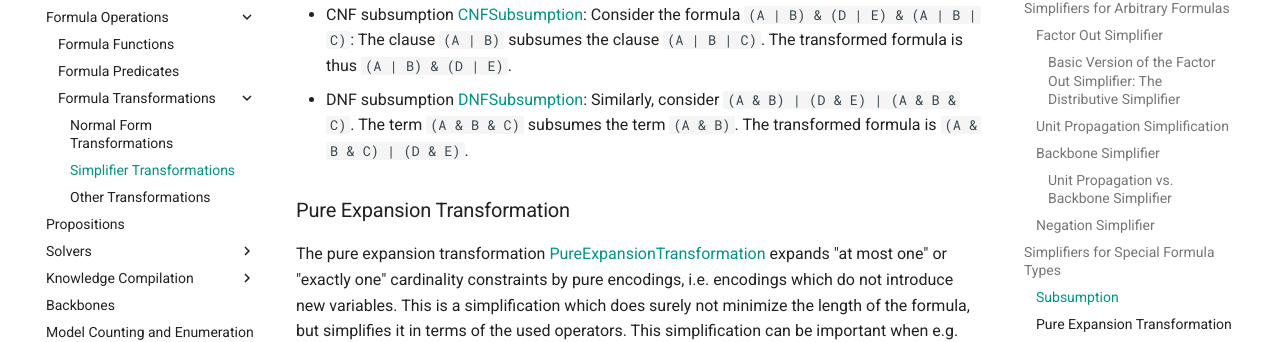
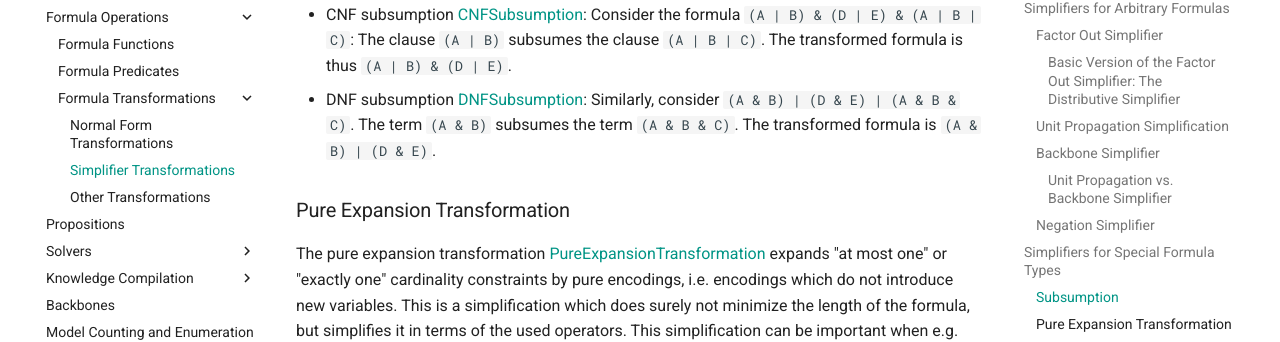
Before and after one commit to maxkratz/logic-ng.github.io, an MkDocs documentation site: the page built from docs/documentation/formulas/operations/transformations/simplifier-transformations.md, in a window 1280 px wide and 900 px high, scrolled down 3911 px. Shown: the part 145-487 px from the top of the window. Built offline with MkDocs 1.6.1 and Material for MkDocs 9.7.7, drawn with Linux system fonts in a browser that asks for light colours; plug-ins that fetch from the network failed and are left out; comment, search, counter and statistics services are not loaded.

```diff
--- a/docs/documentation/formulas/operations/transformations/simplifier-transformations.md
+++ b/docs/documentation/formulas/operations/transformations/simplifier-transformations.md
@@ -114,7 +114,7 @@ Similarly, given a DNF with some minterms (conjunctions), among them `m1` and `m
 The subsumption simplifiers for CNF and DNF remove clauses/terms which are subsumed others clauses/terms, in order to yield a simpler formula.
 
 - CNF subsumption [CNFSubsumption](https://github.com/logic-ng/LogicNG/blob/master/src/main/java/org/logicng/transformations/cnf/CNFSubsumption.java): Consider the formula `(A | B) & (D | E) & (A | B | C)`: The clause `(A | B)` subsumes the clause `(A | B | C)`. The transformed formula is thus `(A | B) & (D | E)`.
-- DNF subsumption [DNFSubsumption](https://github.com/logic-ng/LogicNG/blob/master/src/main/java/org/logicng/transformations/dnf/DNFSubsumption.java): Similarly, consider `(A & B) | (D & E) | (A & B & C)`. The term `(A & B & C)` subsumes the term `(A & B)`. The transformed formula is `(A & B & C) | (D & E)`.
+- DNF subsumption [DNFSubsumption](https://github.com/logic-ng/LogicNG/blob/master/src/main/java/org/logicng/transformations/dnf/DNFSubsumption.java): Similarly, consider `(A & B) | (D & E) | (A & B & C)`. The term `(A & B)` subsumes the term `(A & B & C)`. The transformed formula is `(A & B) | (D & E)`.
 
 
 ### Pure Expansion Transformation
```
